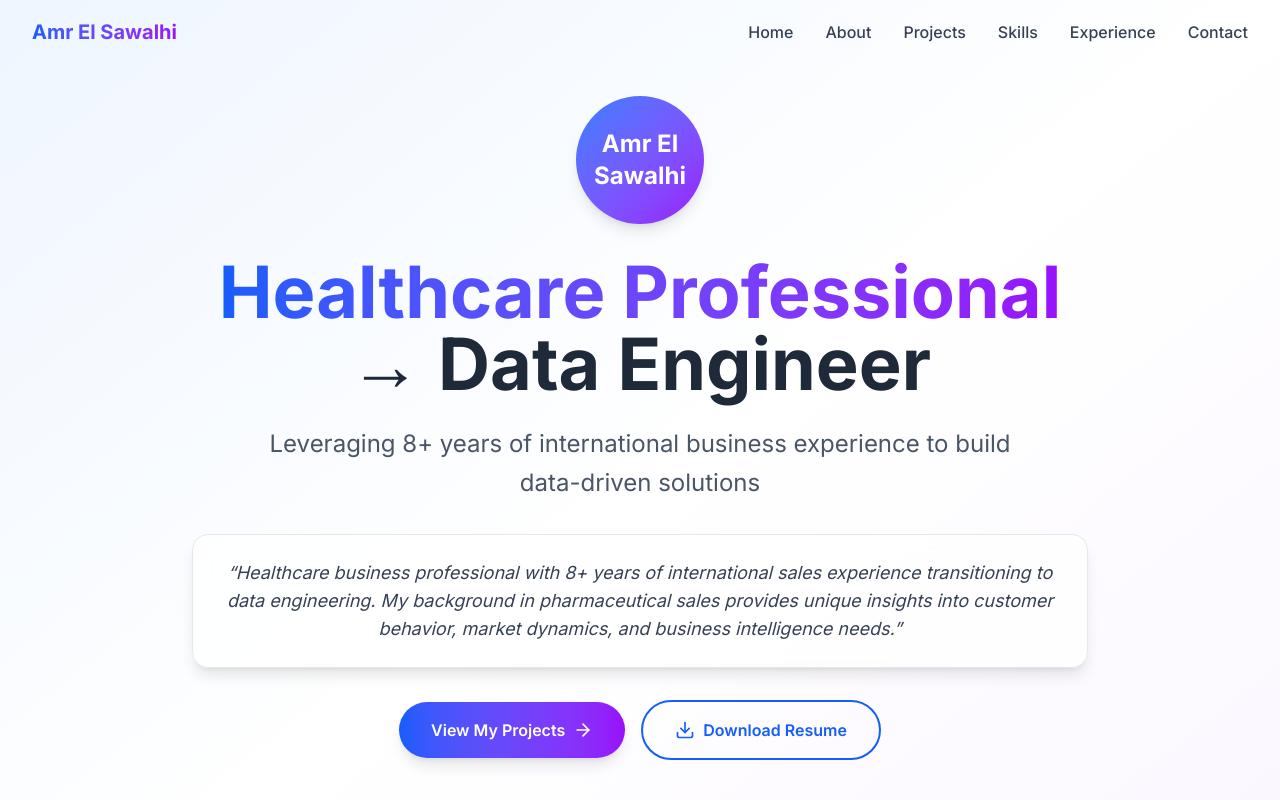
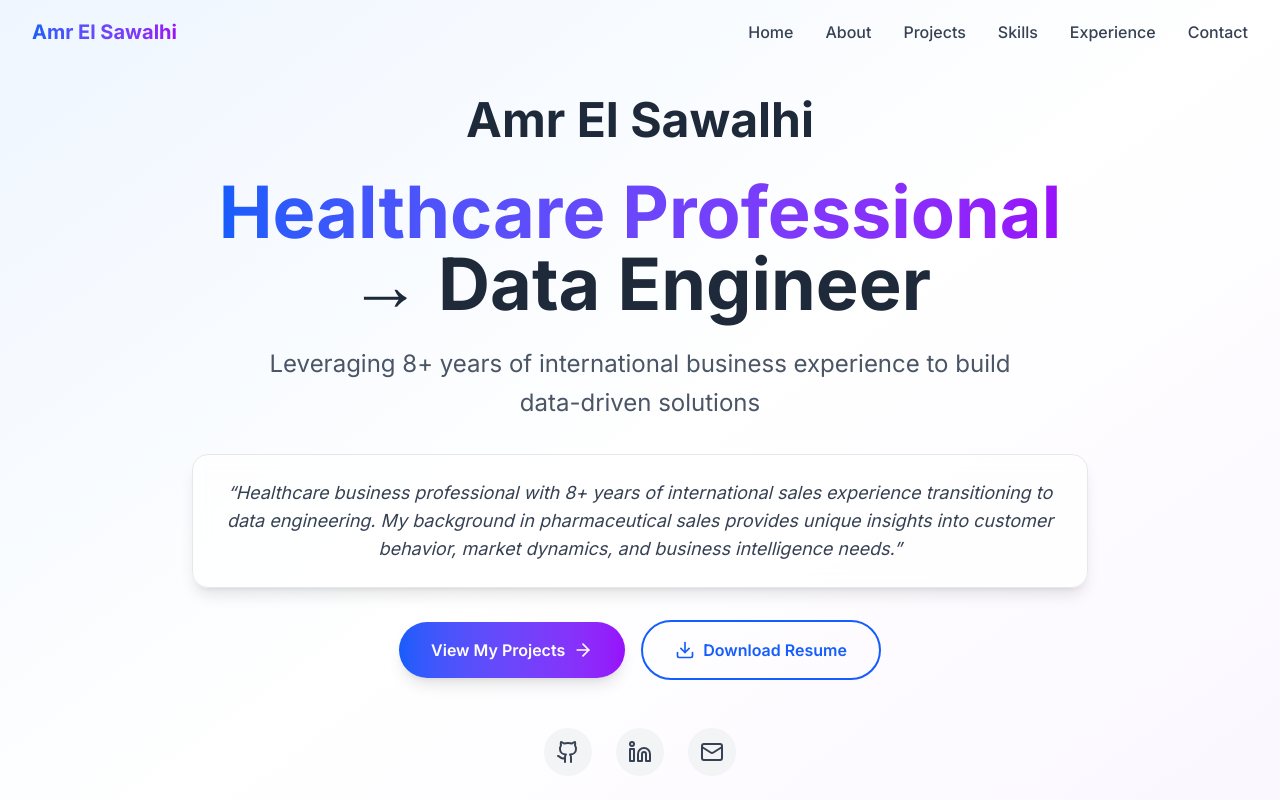
Before and after one commit to amrelsawalhi/resume, a Next.js app: page / in a window 1280 px wide. Shown: the top 800 px of the page. Built offline with nearby package versions, Linux system fonts and the light colour scheme.

Commit message:
Replace circle with clean name display in Hero section

```diff
--- a/src/components/Hero.tsx
+++ b/src/components/Hero.tsx
@@ -20,15 +20,15 @@ const Hero = () => {
           transition={{ duration: 0.8 }}
           className="max-w-4xl mx-auto"
         >
-          {/* Profile Image Placeholder */}
-          <motion.div
-            initial={{ scale: 0 }}
-            animate={{ scale: 1 }}
-            transition={{ delay: 0.2, type: "spring", stiffness: 100 }}
-            className="w-32 h-32 mx-auto mb-8 rounded-full bg-gradient-to-br from-blue-500 to-purple-600 flex items-center justify-center text-white text-2xl font-bold shadow-lg"
-          >
-            Amr El Sawalhi
-          </motion.div>
+                     {/* Name Display */}
+           <motion.h2
+             initial={{ opacity: 0, y: 20 }}
+             animate={{ opacity: 1, y: 0 }}
+             transition={{ delay: 0.2, duration: 0.8 }}
+             className="text-3xl md:text-4xl lg:text-5xl font-bold mb-8 text-gray-800"
+           >
+             Amr El Sawalhi
+           </motion.h2>
 
           {/* Main Headline */}
           <motion.h1
```
